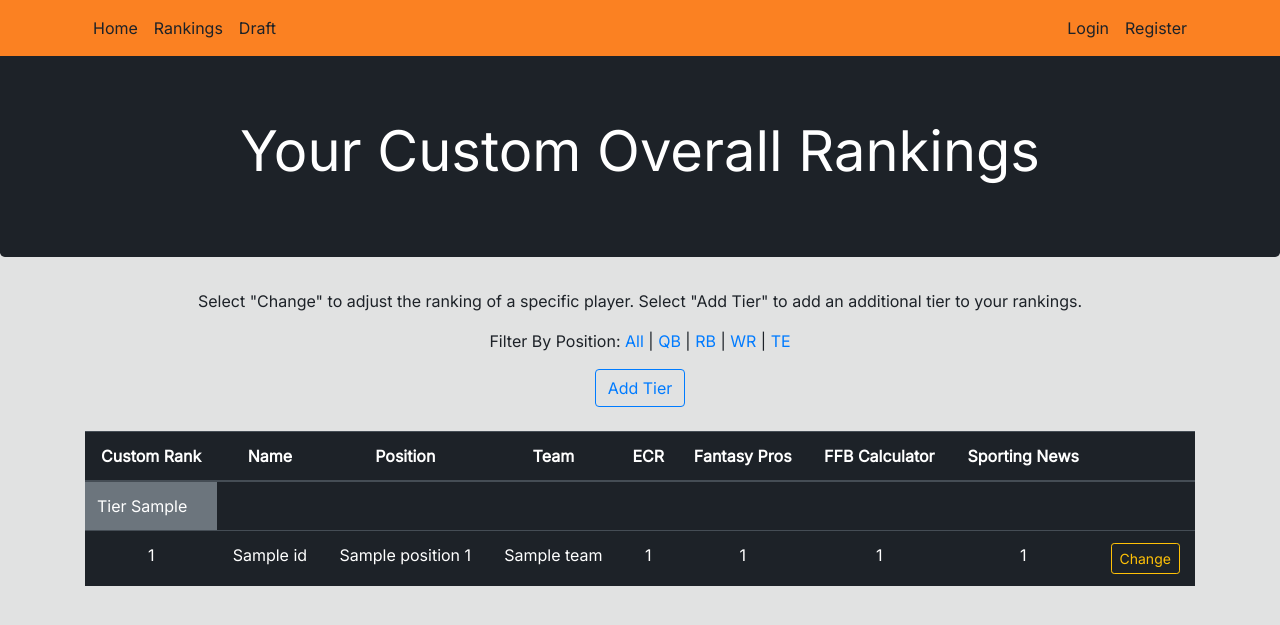
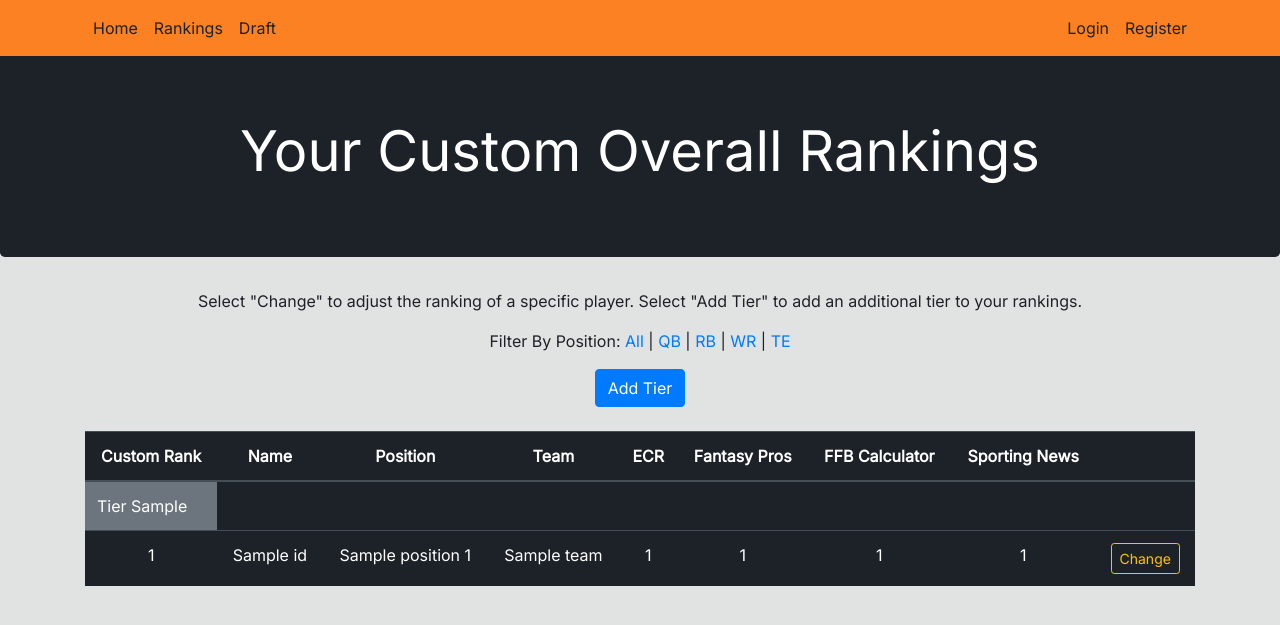
Before and after one commit to n-roth12/FFB-Draft-App, a Python web app: template website/templates/rankings.html in a window 1280 px wide. Shown: the top 625 px of the page. Run offline with Jinja, Linux system fonts and the light colour scheme; the template is opened without the code that fills it: most values are stand-ins (such as "Sample title", 1, 10 or a date in 2020); form fields are guessed from the names that the template uses; some libraries are stand-ins or nearby versions.

Commit message:
Changed add tier button from outline-primary to primary.

```diff
--- a/website/templates/rankings.html
+++ b/website/templates/rankings.html
@@ -25,7 +25,7 @@
 		</div>
 		<div class="row">
 			<div class="col text-center">
-				<button class="btn btn-outline-primary" data-toggle="modal" data-target="#Modal-AddTier-{{ max_tier }}">Add Tier</button>
+				<button class="btn btn-primary" data-toggle="modal" data-target="#Modal-AddTier-{{ max_tier }}">Add Tier</button>
 			</div>
 		</div>
 		<br>
```
